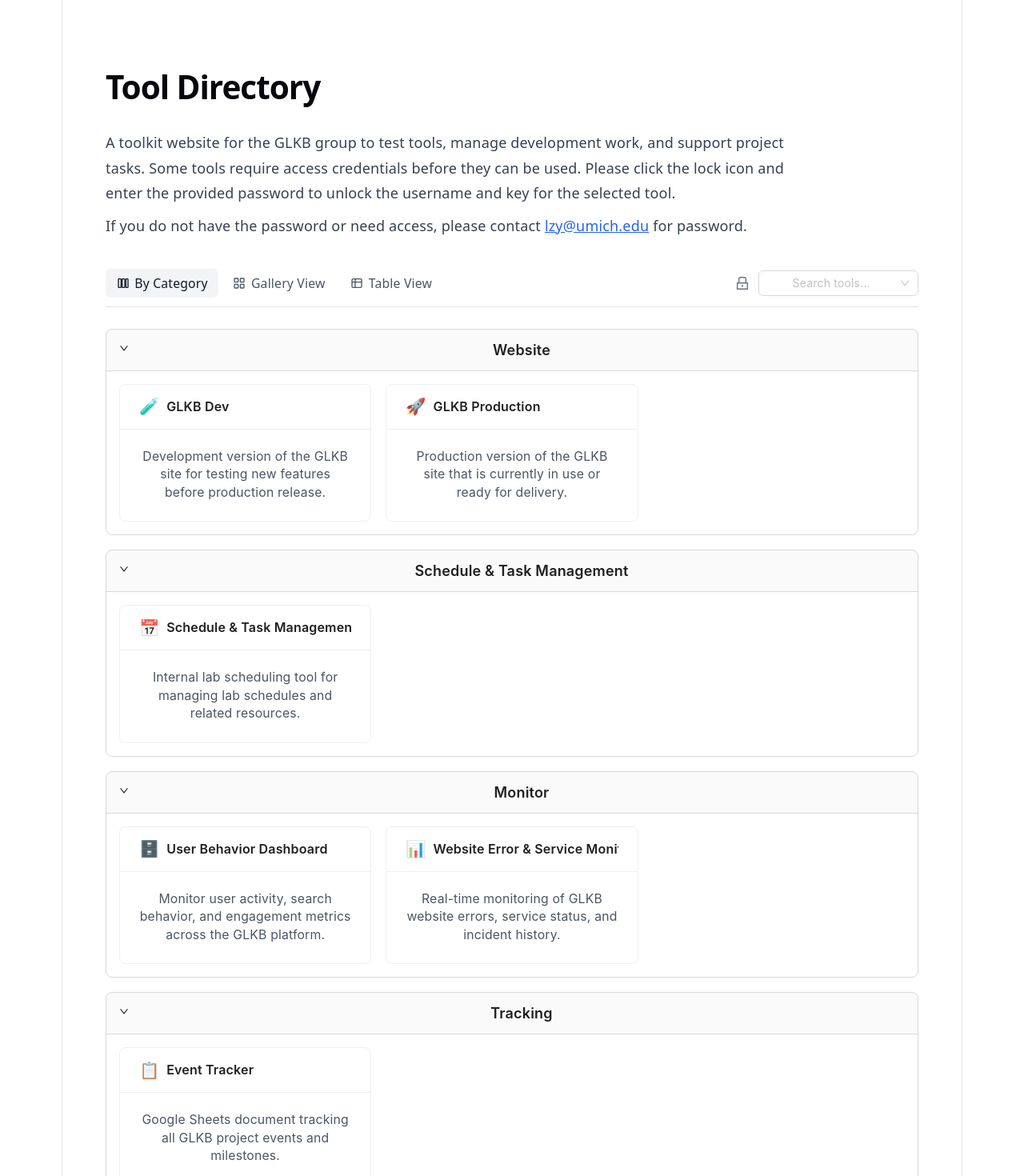
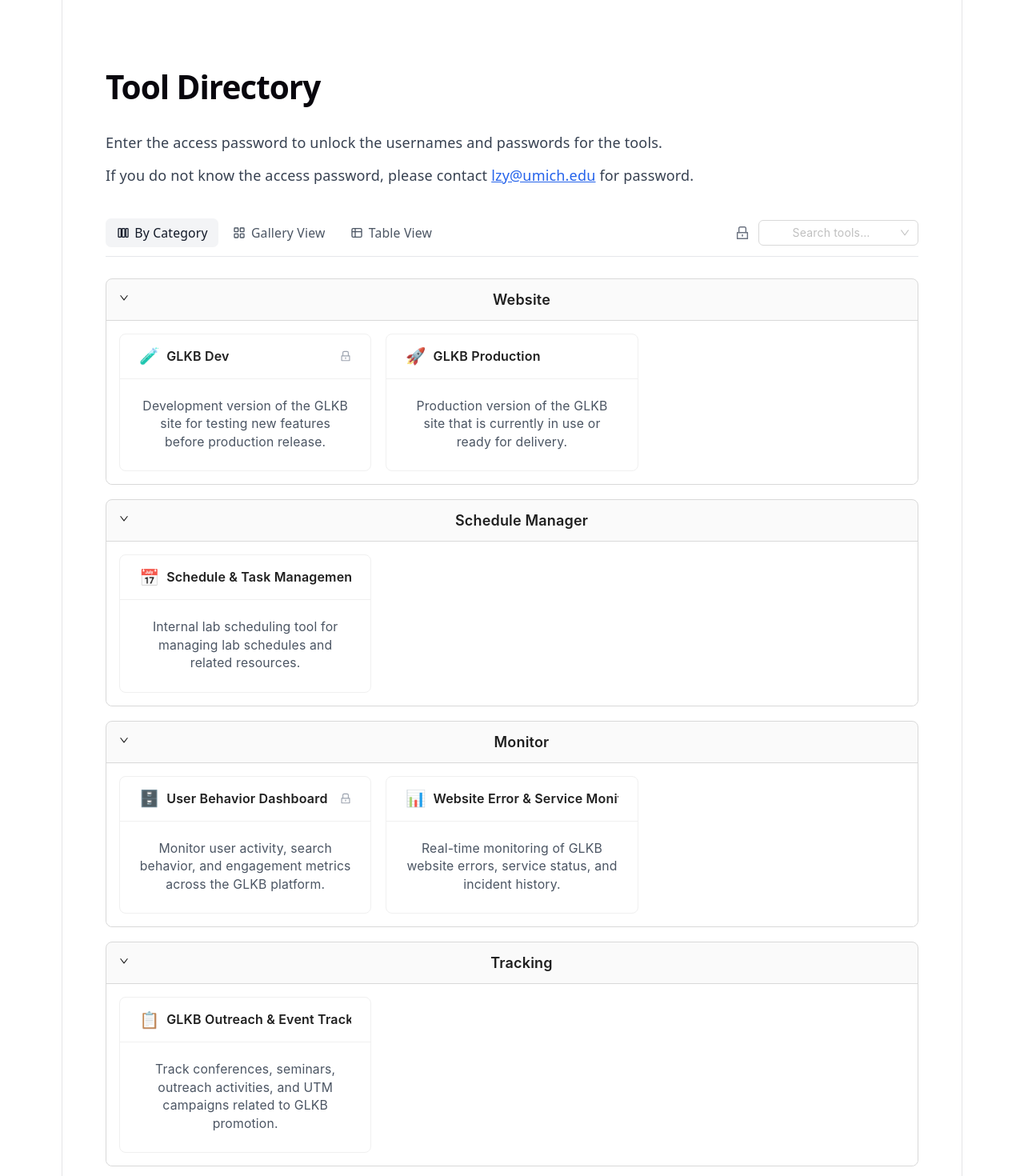
Before and after one commit to antiskillbranch117/toolPage, a React (Vite) app: page / in a window 1280 px wide. Shown: the top 1470 px of the page at 80% size. Built offline with nearby package versions, Linux system fonts and the light colour scheme.

Commit message:
adding small lock, changing context

```diff
--- a/src/components/CategoryPage.jsx
+++ b/src/components/CategoryPage.jsx
@@ -1,6 +1,6 @@
 import CategorySection from "./CategorySection.jsx";
 
-export default function CategoryPage({ tools, decryptedMap = {} }) {
+export default function CategoryPage({ tools, decryptedMap = {}, onLockClick }) {
   const grouped = tools.reduce((acc, tool) => {
     const cat = tool.category || "Uncategorized";
     if (!acc[cat]) acc[cat] = [];
@@ -11,7 +11,7 @@ export default function CategoryPage({ tools, decryptedMap = {} }) {
   return (
     <div className="mt-6 flex flex-col gap-4">
       {Object.entries(grouped).map(([category, categoryTools]) => (
-        <CategorySection key={category} category={category} tools={categoryTools} decryptedMap={decryptedMap} />
+        <CategorySection key={category} category={category} tools={categoryTools} decryptedMap={decryptedMap} onLockClick={onLockClick} />
       ))}
     </div>
   );
--- a/src/components/CategorySection.jsx
+++ b/src/components/CategorySection.jsx
@@ -1,7 +1,7 @@
 import { Collapse } from "antd";
 import ToolCard from "./ToolCard.jsx";
 
-export default function CategorySection({ category, tools, decryptedMap = {} }) {
+export default function CategorySection({ category, tools, decryptedMap = {}, onLockClick }) {
   const items = [
     {
       key: category,
@@ -16,6 +16,8 @@ export default function CategorySection({ category, tools, decryptedMap = {} })
               description={tool.description}
               link={tool.link}
               credentials={decryptedMap[tool.name]}
+              locked={!!tool.encryptedCredentials}
+              onLockClick={onLockClick}
             />
           ))}
         </div>
--- a/src/components/GalleryView.jsx
+++ b/src/components/GalleryView.jsx
@@ -1,6 +1,6 @@
 import ToolCard from "./ToolCard.jsx";
 
-export default function GalleryView({ tools, decryptedMap = {} }) {
+export default function GalleryView({ tools, decryptedMap = {}, onLockClick }) {
   return (
     <div className="mt-6 grid grid-cols-1 sm:grid-cols-2 lg:grid-cols-3 gap-4">
       {tools.map((tool, i) => (
@@ -11,6 +11,8 @@ export default function GalleryView({ tools, decryptedMap = {} }) {
           description={tool.description}
           link={tool.link}
           credentials={decryptedMap[tool.name]}
+          locked={!!tool.encryptedCredentials}
+          onLockClick={onLockClick}
         />
       ))}
       <button className="w-full min-h-[120px] rounded-lg border border-gray-200 border-dashed flex items-center justify-center text-gray-400 hover:text-gray-600 hover:border-gray-300 transition-colors">
--- a/src/components/MainPage.jsx
+++ b/src/components/MainPage.jsx
@@ -49,7 +49,7 @@ export default function MainPage() {
         "Internal lab scheduling tool for managing lab schedules and related resources.",
       link: "https://scheduler.404nfound.com",
       backupLink: "http://ec2-13-221-95-92.compute-1.amazonaws.com",
-      category: "Schedule & Task Management",
+      category: "Schedule Manager",
       encryptedCredentials: "",
     },
     {
@@ -72,9 +72,9 @@ export default function MainPage() {
     },
     {
       emoji: "📋",
-      name: "Event Tracker",
+      name: "GLKB Outreach & Event Tracking",
       description:
-        "Google Sheets document tracking all GLKB project events and milestones.",
+        "Track conferences, seminars, outreach activities, and UTM campaigns related to GLKB promotion.",
       link: "https://docs.google.com/spreadsheets/d/1MkI8yj3-raxjHmtKtgbjapqH-G95J-By/edit?usp=drive_link&ouid=101359223465931593169&rtpof=true&sd=true",
       category: "Tracking",
       encryptedCredentials: "",
@@ -90,14 +90,11 @@ export default function MainPage() {
         </h1>
 
 <p className="mt-4 text-left text-gray-700 leading-7 max-w-3xl">
-  A toolkit website for the GLKB group to test tools, manage development work,
-  and support project tasks. Some tools require access credentials before they
-  can be used. Please click the lock icon and enter the provided password to
-  unlock the username and key for the selected tool.
+Enter the access password to unlock the usernames and passwords for the tools.
 </p>
 
 <p className="mt-2 text-left text-gray-700 leading-7 max-w-3xl">
-  If you do not have the password or need access, please contact{" "}
+  If you do not know the access password, please contact {" "}
   <a
     href="mailto:lzy@umich.edu"
     className="font-medium text-blue-600 underline hover:text-blue-800"
@@ -163,9 +160,9 @@ export default function MainPage() {
           </div>
         </div>
 
-        {activeView === "gallery" && <GalleryView tools={tools} decryptedMap={decryptedMap} />}
+        {activeView === "gallery" && <GalleryView tools={tools} decryptedMap={decryptedMap} onLockClick={() => setPasswordModalOpen(true)} />}
         {activeView === "table" && <TableView tools={tools} decryptedMap={decryptedMap} />}
-        {activeView === "category" && <CategoryPage tools={tools} decryptedMap={decryptedMap} />}
+        {activeView === "category" && <CategoryPage tools={tools} decryptedMap={decryptedMap} onLockClick={() => setPasswordModalOpen(true)} />}
       </div>
 
        <Modal
--- a/src/components/ToolCard.jsx
+++ b/src/components/ToolCard.jsx
@@ -1,5 +1,5 @@
-import { CopyOutlined } from "@ant-design/icons";
-import { Card, Tag, message } from "antd";
+import { CopyOutlined, LockOutlined, UnlockOutlined } from "@ant-design/icons";
+import { Card, Tag, Tooltip, message } from "antd";
 
 function copyToClipboard(text, label, e) {
   e.stopPropagation();
@@ -7,7 +7,20 @@ function copyToClipboard(text, label, e) {
   message.success(`${label} copied!`);
 }
 
-export default function ToolCard({ name, description, link, emoji = "🛠️", credentials }) {
+export default function ToolCard({ name, description, link, emoji = "🛠️", credentials, locked, onLockClick }) {
+  const lockExtra = locked
+    ? credentials
+      ? <Tooltip title="Credentials unlocked"><UnlockOutlined className="text-green-500" /></Tooltip>
+      : (
+        <Tooltip title="Enter password to unlock credentials">
+          <LockOutlined
+            className="text-gray-400 hover:text-gray-700 cursor-pointer"
+            onClick={(e) => { e.stopPropagation(); onLockClick?.(); }}
+          />
+        </Tooltip>
+      )
+    : null;
+
   return (
     <Card
       title={
@@ -16,6 +29,7 @@ export default function ToolCard({ name, description, link, emoji = "🛠️", c
           <span className="font-semibold">{name}</span>
         </span>
       }
+      extra={lockExtra}
       hoverable
       style={{ width: "100%", cursor: "pointer" }}
       onClick={() => window.open(link, "_blank")}
@@ -24,34 +38,34 @@ export default function ToolCard({ name, description, link, emoji = "🛠️", c
 
       {credentials && (
         <div
-          className="mt-3 pt-3 border-t border-gray-100 flex flex-col gap-2"
+          className="mt-3 pt-3 border-t border-gray-100 flex flex-col gap-1"
           onClick={(e) => e.stopPropagation()}
         >
           {credentials.username && (
-            <div className="flex items-center justify-between">
+            <div
+              className="flex items-center justify-between px-2 py-1 rounded hover:bg-gray-50 cursor-pointer"
+              onClick={(e) => copyToClipboard(credentials.username, "Username", e)}
+            >
               <div className="flex items-center gap-2">
                 <Tag color="blue">Username</Tag>
                 <code className="px-1.5 py-0.5 rounded bg-gray-100 text-xs font-mono">
                   {credentials.username}
                 </code>
               </div>
-              <CopyOutlined
-                className="text-gray-400 hover:text-gray-700 cursor-pointer"
-                onClick={(e) => copyToClipboard(credentials.username, "Username", e)}
-              />
+              <CopyOutlined className="text-gray-400" />
             </div>
           )}
-          <div className="flex items-center justify-between">
+          <div
+            className="flex items-center justify-between px-2 py-1 rounded hover:bg-gray-50 cursor-pointer"
+            onClick={(e) => copyToClipboard(credentials.password, "Password", e)}
+          >
             <div className="flex items-center gap-2">
               <Tag color="orange">Password</Tag>
               <code className="px-1.5 py-0.5 rounded bg-gray-100 text-xs font-mono">
                 {credentials.password}
               </code>
             </div>
-            <CopyOutlined
-              className="text-gray-400 hover:text-gray-700 cursor-pointer"
-              onClick={(e) => copyToClipboard(credentials.password, "Password", e)}
-            />
+            <CopyOutlined className="text-gray-400" />
           </div>
         </div>
       )}
```
